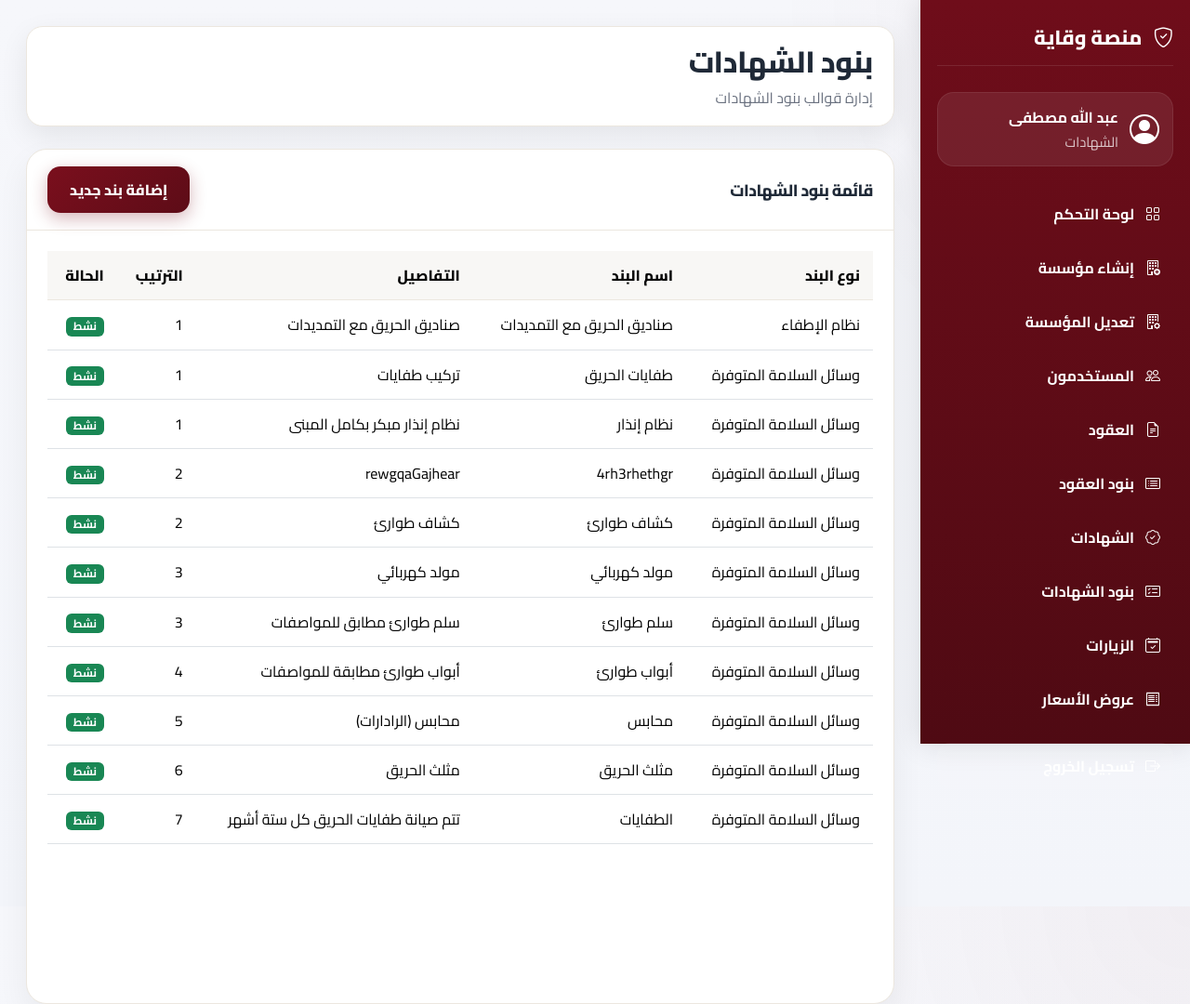
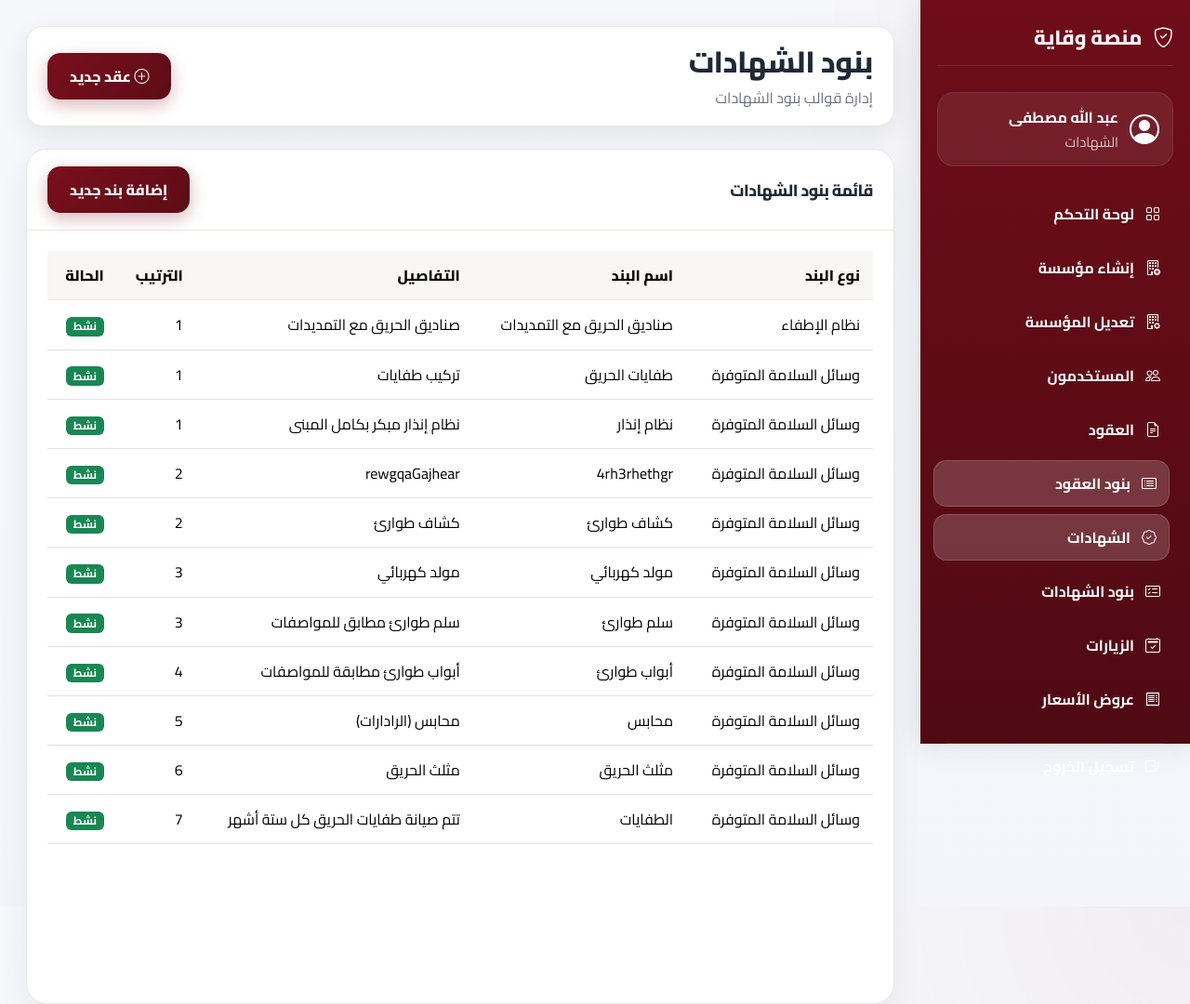
Before and after one commit to azhryb824-sys/wiqaya, a Django app: page /certificates/clauses/ in a window 1280 px wide. Shown: the whole page at 93% size. Run offline with Django 5.2, Linux system fonts and the light colour scheme; a user stored in the database is signed in; data comes from the database, SQL or seed files in the repository.

Commit message:
Update dashboard_base.html

```diff
--- a/templates/core/dashboard_base.html
+++ b/templates/core/dashboard_base.html
@@ -8,16 +8,19 @@
 
     <link rel="stylesheet" href="https://cdn.jsdelivr.net/npm/bootstrap@5.3.3/dist/css/bootstrap.rtl.min.css">
     <link rel="stylesheet" href="https://cdn.jsdelivr.net/npm/bootstrap-icons@1.11.3/font/bootstrap-icons.min.css">
-    <link rel="preconnect" href="https://fonts.googleapis.com">
-    <link rel="preconnect" href="https://fonts.gstatic.com" crossorigin>
+
     <link href="https://fonts.googleapis.com/css2?family=Cairo:wght@400;600;700;800&display=swap" rel="stylesheet">
 
     <link rel="stylesheet" href="{% static 'css/style.css' %}">
 </head>
+
 <body class="dashboard-body">
 
 <div class="dashboard-layout">
+
+    <!-- ================= Sidebar ================= -->
     <aside class="sidebar">
+
         <div class="sidebar-brand">
             <i class="bi bi-shield-check"></i>
             <span>منصة وقاية</span>
@@ -34,52 +37,63 @@
         </div>
 
         <nav class="sidebar-nav">
-            <a href="{% url 'dashboard' %}" class="sidebar-link">
+
+            <a href="{% url 'dashboard' %}"
+               class="sidebar-link {% if request.path == '/dashboard/' %}active{% endif %}">
                 <i class="bi bi-grid"></i>
                 <span>لوحة التحكم</span>
             </a>
 
-            <a href="{% url 'create_institution' %}" class="sidebar-link">
+            <a href="{% url 'create_institution' %}"
+               class="sidebar-link {% if request.path == '/institution/create/' %}active{% endif %}">
                 <i class="bi bi-building-add"></i>
                 <span>إنشاء مؤسسة</span>
             </a>
 
-            <a href="{% url 'edit_my_institution' %}" class="sidebar-link">
+            <a href="{% url 'edit_my_institution' %}"
+               class="sidebar-link {% if request.path == '/institution/edit/' %}active{% endif %}">
                 <i class="bi bi-building-gear"></i>
                 <span>تعديل المؤسسة</span>
             </a>
 
-            <a href="{% url 'users_list' %}" class="sidebar-link">
+            <a href="{% url 'users_list' %}"
+               class="sidebar-link {% if request.path == '/users/' %}active{% endif %}">
                 <i class="bi bi-people"></i>
                 <span>المستخدمون</span>
             </a>
 
-            <a href="{% url 'contracts_list' %}" class="sidebar-link">
+            <a href="{% url 'contracts_list' %}"
+               class="sidebar-link {% if '/contracts' in request.path %}active{% endif %}">
                 <i class="bi bi-file-earmark-text"></i>
                 <span>العقود</span>
             </a>
 
-            <a href="{% url 'clause_template_list' %}" class="sidebar-link">
+            <a href="{% url 'clause_template_list' %}"
+               class="sidebar-link {% if '/clauses' in request.path %}active{% endif %}">
                 <i class="bi bi-card-list"></i>
                 <span>بنود العقود</span>
             </a>
 
-            <a href="{% url 'certificate_list' %}" class="sidebar-link">
+            <a href="{% url 'certificate_list' %}"
+               class="sidebar-link {% if '/certificates' in request.path %}active{% endif %}">
                 <i class="bi bi-patch-check"></i>
                 <span>الشهادات</span>
             </a>
 
-            <a href="{% url 'certificate_clause_list' %}" class="sidebar-link">
+            <a href="{% url 'certificate_clause_list' %}"
+               class="sidebar-link {% if '/certificate-clauses' in request.path %}active{% endif %}">
                 <i class="bi bi-card-checklist"></i>
                 <span>بنود الشهادات</span>
             </a>
 
-            <a href="{% url 'visit_list' %}" class="sidebar-link">
+            <a href="{% url 'visit_list' %}"
+               class="sidebar-link {% if '/visits' in request.path %}active{% endif %}">
                 <i class="bi bi-calendar2-check"></i>
                 <span>الزيارات</span>
             </a>
 
-            <a href="{% url 'quotation_list' %}" class="sidebar-link">
+            <a href="{% url 'quotation_list' %}"
+               class="sidebar-link {% if '/quotations' in request.path %}active{% endif %}">
                 <i class="bi bi-receipt"></i>
                 <span>عروض الأسعار</span>
             </a>
@@ -88,17 +102,36 @@
                 <i class="bi bi-box-arrow-right"></i>
                 <span>تسجيل الخروج</span>
             </a>
+
         </nav>
     </aside>
 
+    <!-- ================= Main ================= -->
     <main class="dashboard-main">
-        <div class="dashboard-topbar">
+
+        <!-- Topbar -->
+        <div class="dashboard-topbar d-flex justify-content-between align-items-center">
+
             <div>
-                <h1 class="dashboard-page-title">{% block page_title %}لوحة التحكم{% endblock %}</h1>
-                <p class="dashboard-page-subtitle">{% block page_subtitle %}إدارة ذكية وواجهة عربية احترافية{% endblock %}</p>
+                <h1 class="dashboard-page-title">
+                    {% block page_title %}لوحة التحكم{% endblock %}
+                </h1>
+
+                <p class="dashboard-page-subtitle">
+                    {% block page_subtitle %}إدارة ذكية وواجهة عربية احترافية{% endblock %}
+                </p>
             </div>
+
+            <!-- زر سريع -->
+            <div>
+                <a href="{% url 'contracts_list' %}" class="btn btn-main">
+                    <i class="bi bi-plus-circle"></i> عقد جديد
+                </a>
+            </div>
+
         </div>
 
+        <!-- الرسائل -->
         {% if messages %}
         <div class="mb-4">
             {% for message in messages %}
@@ -109,7 +142,9 @@
         </div>
         {% endif %}
 
+        <!-- المحتوى -->
         {% block dashboard_content %}{% endblock %}
+
     </main>
 </div>
 
```
